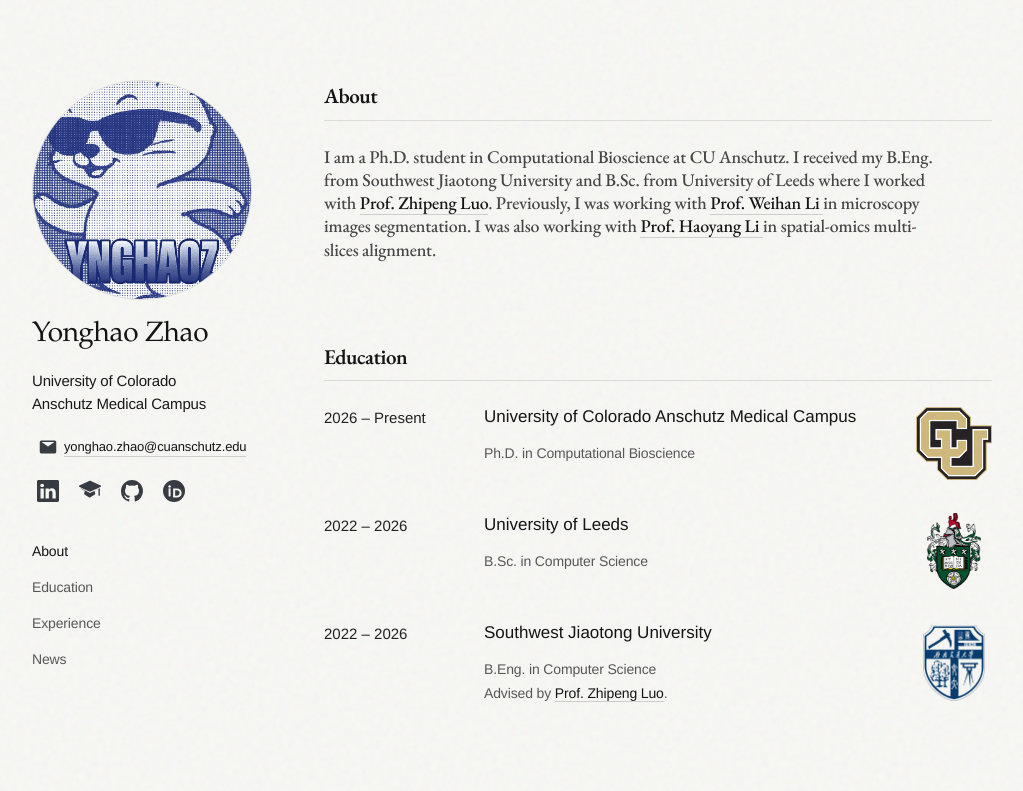
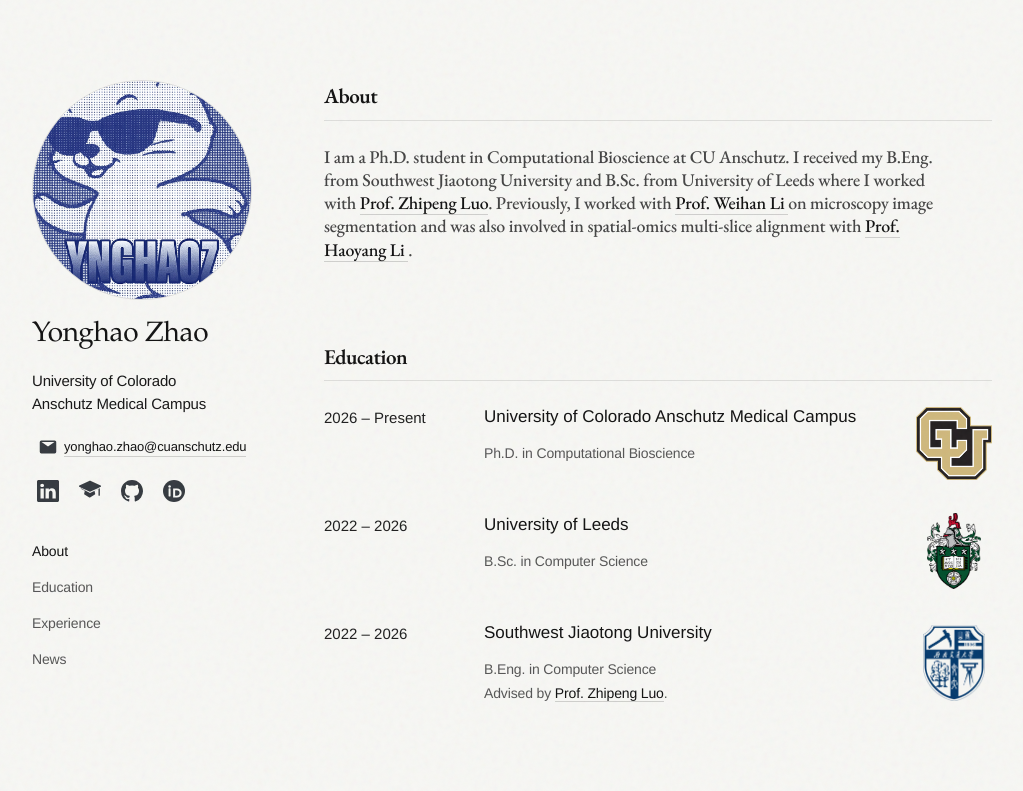
Before and after one commit to YonghaoZhao722/yonghaoz.com, a React (Vite) app: page / in a window 1280 px wide. Shown: the top 791 px of the page, without its empty margins (128-1151 px from the left). Built offline with nearby package versions, Linux system fonts and the light colour scheme; a web font is replaced by a local one.

Commit message:
Refine prior collaboration wording

```diff
--- a/src/App.jsx
+++ b/src/App.jsx
@@ -392,7 +392,7 @@ function App() {
               >
                 Prof. Zhipeng Luo
               </a>
-              . Previously, I was working with{' '}
+              . Previously, I worked with{' '}
               <a
                 href="https://www.weihan-li.com/"
                 target="_blank"
@@ -401,7 +401,8 @@ function App() {
               >
                 Prof. Weihan Li{' '}
               </a>
-              in microscopy images segmentation. I was also working with{' '}
+              on microscopy image segmentation and was also involved in
+              spatial-omics multi-slice alignment with{' '}
               <a
                 href="https://hy-li.com/"
                 target="_blank"
@@ -410,7 +411,7 @@ function App() {
               >
                 Prof. Haoyang Li{' '}
               </a>
-              in spatial-omics multi-slices alignment.
+              .
             </p>
           </section>
 
```
